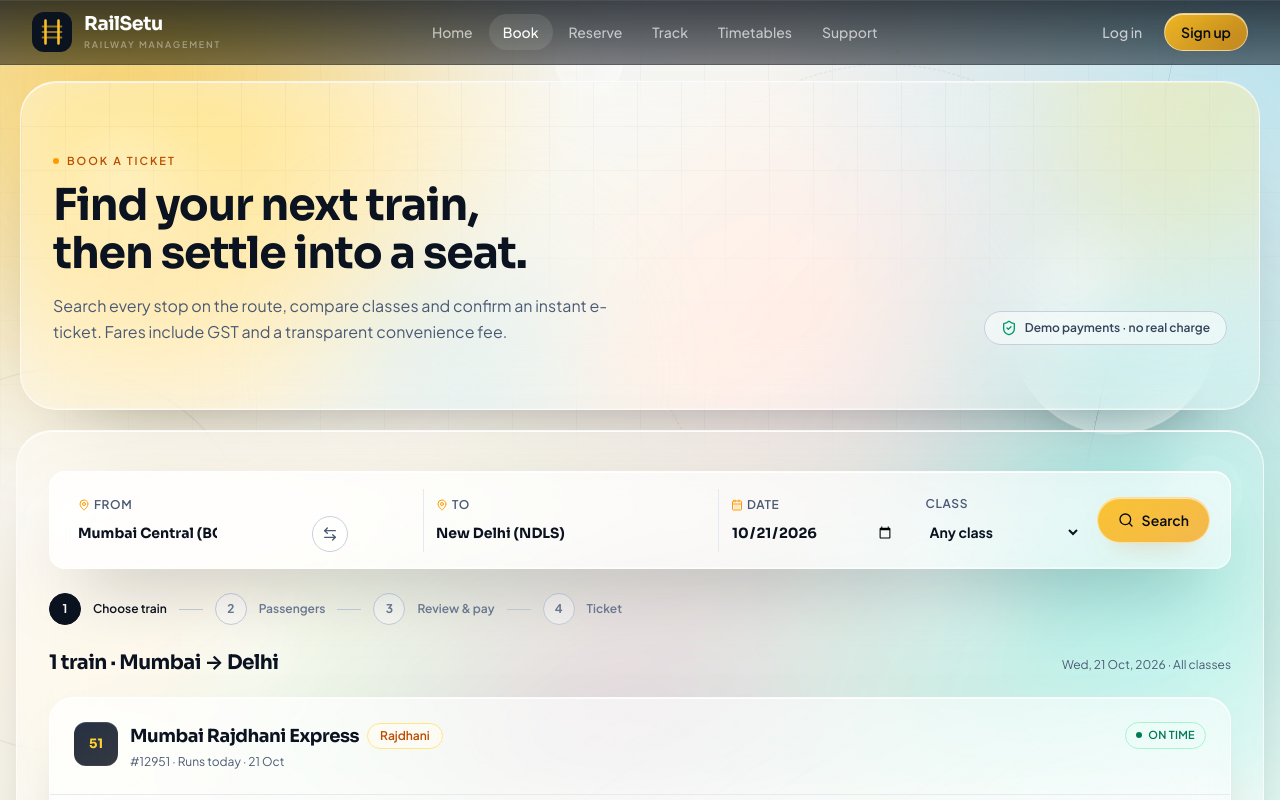
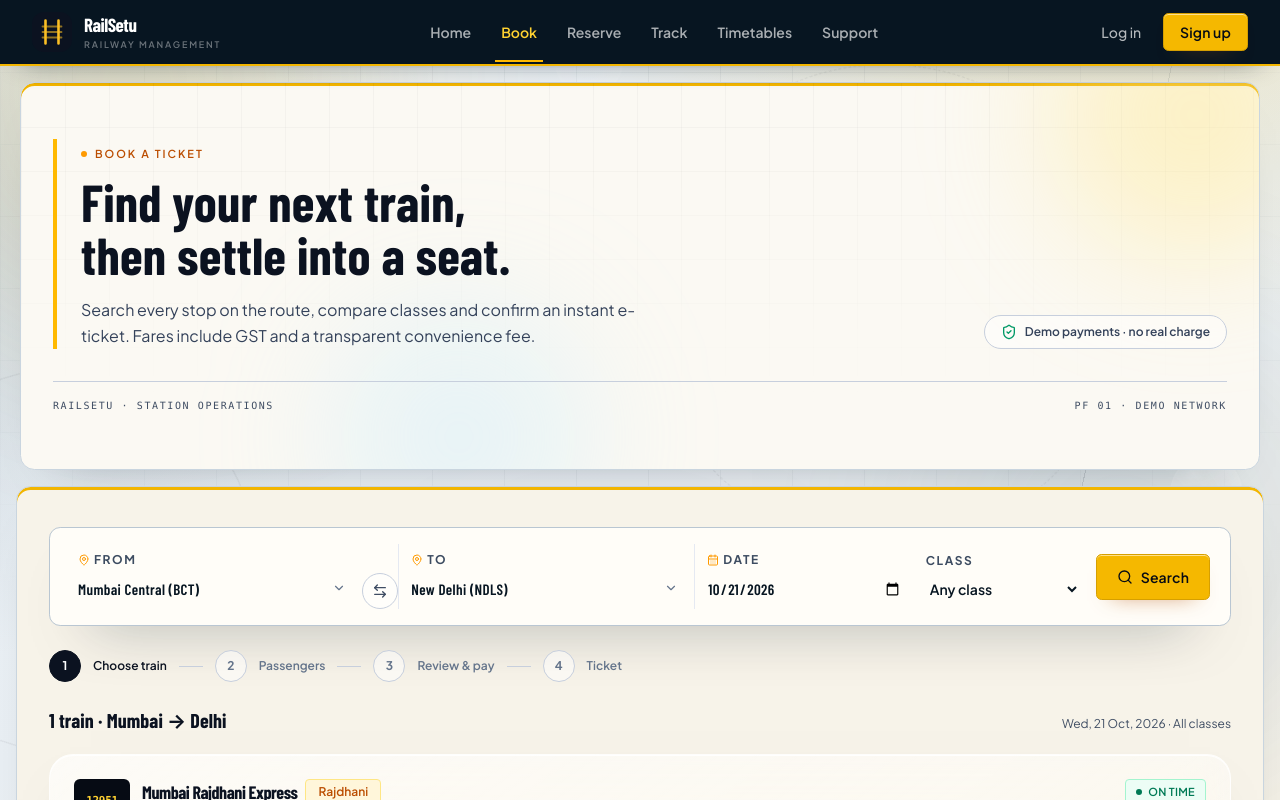
Before and after one commit to OPBSUTHAR/railway-management-system, a React (Vite) app: page / in a window 1280 px wide. Both pictures are taken after a click on the button "Search". Shown: the top 800 px of the page. Built offline with nearby package versions, Linux system fonts and the light colour scheme.

Commit message:
Rebuild railway visual identity and improve layout clarity

```diff
--- a/index.html
+++ b/index.html
@@ -3,7 +3,7 @@
   <head>
     <meta charset="UTF-8" />
     <meta name="viewport" content="width=device-width, initial-scale=1.0" />
-    <meta name="theme-color" content="#0b1220" />
+    <meta name="theme-color" content="#071521" />
     <meta
       name="description"
       content="RailSetu is a modern railway management platform to search trains, book tickets, reserve seats and track journeys across India."
@@ -12,7 +12,7 @@
     <link rel="preconnect" href="https://fonts.googleapis.com" />
     <link rel="preconnect" href="https://fonts.gstatic.com" crossorigin />
     <link
-      href="https://fonts.googleapis.com/css2?family=Plus+Jakarta+Sans:wght@400;500;600;700&family=Sora:wght@500;600;700&display=swap"
+      href="https://fonts.googleapis.com/css2?family=Barlow+Condensed:wght@500;600;700&family=Plus+Jakarta+Sans:wght@400;500;600;700&family=Sora:wght@500;600;700&display=swap"
       rel="stylesheet"
     />
     <title>RailSetu — Railway Management System</title>
--- a/src/components/Logo.jsx
+++ b/src/components/Logo.jsx
@@ -30,7 +30,7 @@ export default function Logo({ dark = false, compact = false, className = "" })
         </span>
         {!compact ? (
           <span
-            className={`mt-1.5 block text-[9px] font-semibold uppercase tracking-[0.2em] ${
+            className={`mt-1.5 hidden text-[9px] font-semibold uppercase tracking-[0.2em] min-[360px]:block ${
               dark ? "text-white/40" : "text-ink-400"
             }`}
           >
--- a/src/components/Navbar.jsx
+++ b/src/components/Navbar.jsx
@@ -31,8 +31,10 @@ const MENU_LINKS = [
 ];
 
 function navClass({ isActive }) {
-  return `relative rounded-full px-3.5 py-2 text-sm font-medium transition ${
-    isActive ? "bg-white/10 text-white" : "text-white/65 hover:bg-white/5 hover:text-white"
+  return `relative px-3.5 py-2 text-sm font-semibold transition ${
+    isActive
+      ? "text-amber-300 after:absolute after:inset-x-2 after:-bottom-3 after:h-0.5 after:bg-amber-400"
+      : "text-white/65 hover:text-white"
   }`;
 }
 
@@ -80,7 +82,7 @@ export default function Navbar() {
           ))}
         </nav>
 
-        <div className="flex items-center gap-2">
+        <div className="flex shrink-0 items-center gap-2">
           {user ? (
             <div className="relative" ref={menuRef}>
               <button
@@ -147,7 +149,7 @@ export default function Navbar() {
               >
                 Log in
               </Link>
-              <Link to="/signup" className="btn-amber !px-4 !py-2 text-sm">
+              <Link to="/signup" className="btn-amber shrink-0 whitespace-nowrap !px-3 !py-2 text-sm sm:!px-4">
                 Sign up
               </Link>
             </>
@@ -156,7 +158,7 @@ export default function Navbar() {
           <button
             type="button"
             onClick={() => setMobileOpen((open) => !open)}
-            className="grid h-10 w-10 place-items-center rounded-full border border-white/15 text-white/80 transition hover:bg-white/10 lg:hidden"
+            className="grid h-10 w-10 shrink-0 place-items-center rounded-full border border-white/15 text-white/80 transition hover:bg-white/10 lg:hidden"
             aria-label="Toggle navigation"
             aria-expanded={mobileOpen}
           >
@@ -174,8 +176,8 @@ export default function Navbar() {
                 to={link.to}
                 end={link.end}
                 className={({ isActive }) =>
-                  `rounded-xl px-3 py-3 text-base font-medium transition ${
-                    isActive ? "bg-white/10 text-white" : "text-white/70 hover:bg-white/5 hover:text-white"
+                  `rounded-md px-3 py-3 text-base font-medium transition ${
+                    isActive ? "border-l-2 border-amber-400 bg-white/5 pl-4 text-amber-300" : "text-white/70 hover:bg-white/5 hover:text-white"
                   }`
                 }
               >
--- a/src/components/PageHero.jsx
+++ b/src/components/PageHero.jsx
@@ -5,21 +5,25 @@ export default function PageHero({ eyebrow, title, description, actions, childre
         <div className="pointer-events-none absolute inset-0 grid-lines opacity-60 [mask-image:linear-gradient(to_bottom,black,transparent_85%)]" />
         <div className="pointer-events-none absolute -right-20 -top-28 h-72 w-72 rounded-full bg-amber-200/40 blur-3xl" />
         <div className="pointer-events-none absolute -bottom-24 left-1/4 h-64 w-64 rounded-full bg-sky-200/30 blur-3xl" />
-        <div className="container-x relative py-12 sm:py-16">
+        <div className="container-x relative py-12 sm:py-14">
           <div className="flex flex-col gap-6 md:flex-row md:items-end md:justify-between">
-            <div className="max-w-2xl">
+            <div className="max-w-2xl border-l-4 border-amber-400 pl-5 sm:pl-6">
               {eyebrow ? (
                 <span className="eyebrow text-amber-700">
                   <span className="h-1.5 w-1.5 rounded-full bg-amber-500" />
                   {eyebrow}
                 </span>
               ) : null}
-              <h1 className="mt-3 text-balance text-3xl font-bold leading-[1.08] sm:text-[44px]">{title}</h1>
+              <h1 className="mt-3 text-balance text-4xl font-bold leading-[1.02] sm:text-[52px]">{title}</h1>
               {description ? (
-                <p className="mt-4 max-w-xl text-sm leading-relaxed text-ink-500 sm:text-base">{description}</p>
+                <p className="mt-4 max-w-xl text-sm leading-relaxed text-ink-600 sm:text-base">{description}</p>
               ) : null}
             </div>
             {actions ? <div className="flex flex-wrap items-center gap-3">{actions}</div> : null}
+          </div>
+          <div className="mt-8 flex flex-wrap items-center justify-between gap-2 border-t border-ink-200 pt-4 font-mono text-[10px] uppercase tracking-[0.16em] text-ink-500">
+            <span>RailSetu · Station operations</span>
+            <span>PF 01 · Demo network</span>
           </div>
           {children}
         </div>
--- a/src/components/SearchBar.jsx
+++ b/src/components/SearchBar.jsx
@@ -1,5 +1,5 @@
 import { useState } from "react";
-import { ArrowLeftRight, CalendarDays, MapPin, Search } from "lucide-react";
+import { ArrowLeftRight, CalendarDays, ChevronDown, MapPin, Search } from "lucide-react";
 import { STATION_LIST, CLASS_META } from "../data/railway";
 import { todayISO } from "../lib/dates";
 
@@ -31,15 +31,16 @@ export default function SearchBar({ initial, onSubmit, className = "" }) {
 
   return (
     <form onSubmit={submit} className={`search-bubble rounded-2xl p-3 shadow-2xl sm:p-4 ${className}`}>
-      <div className="grid gap-2 md:grid-cols-[1fr_1fr_auto_1.1fr_auto] md:items-end">
-        <label className="relative block px-3 py-2">
+      <div className="grid gap-2 md:grid-cols-[minmax(0,1.35fr)_auto_minmax(0,1.35fr)_minmax(0,1fr)_auto] md:items-end md:gap-0">
+        <label className="relative block min-w-0 px-3 py-2">
           <span className="field-label flex items-center gap-1">
             <MapPin className="h-3 w-3 text-amber-500" /> From
           </span>
+          <div className="relative">
             <select
               value={from}
               onChange={(event) => setFrom(event.target.value)}
-            className="mt-1 w-full cursor-pointer appearance-none bg-transparent pr-2 font-display text-sm font-bold text-ink-900 outline-none"
+              className="mt-1 w-full min-w-0 cursor-pointer appearance-none bg-transparent pr-7 font-display text-[15px] font-semibold tracking-wide text-ink-950 outline-none"
             >
               {STATION_LIST.map((station) => (
                 <option key={station.code} value={station.code}>
@@ -47,6 +48,8 @@ export default function SearchBar({ initial, onSubmit, className = "" }) {
                 </option>
               ))}
             </select>
+            <ChevronDown className="pointer-events-none absolute right-1 top-1/2 h-3.5 w-3.5 -translate-y-1/2 text-ink-400" />
+          </div>
         </label>
 
         <div className="relative hidden items-center justify-center md:flex">
@@ -60,14 +63,15 @@ export default function SearchBar({ initial, onSubmit, className = "" }) {
           </button>
         </div>
 
-        <label className="relative block border-t border-ink-100 px-3 py-2 md:border-l md:border-t-0">
+        <label className="relative block min-w-0 border-t border-ink-100 px-3 py-2 md:border-l md:border-t-0">
           <span className="field-label flex items-center gap-1">
             <MapPin className="h-3 w-3 text-amber-500" /> To
           </span>
+          <div className="relative">
             <select
               value={to}
               onChange={(event) => setTo(event.target.value)}
-            className="mt-1 w-full cursor-pointer appearance-none bg-transparent pr-2 font-display text-sm font-bold text-ink-900 outline-none"
+              className="mt-1 w-full min-w-0 cursor-pointer appearance-none bg-transparent pr-7 font-display text-[15px] font-semibold tracking-wide text-ink-950 outline-none"
             >
               {STATION_LIST.map((station) => (
                 <option key={station.code} value={station.code}>
@@ -75,9 +79,11 @@ export default function SearchBar({ initial, onSubmit, className = "" }) {
                 </option>
               ))}
             </select>
+            <ChevronDown className="pointer-events-none absolute right-1 top-1/2 h-3.5 w-3.5 -translate-y-1/2 text-ink-400" />
+          </div>
         </label>
 
-        <label className="relative block border-t border-ink-100 px-3 py-2 md:border-l md:border-t-0">
+        <label className="relative block min-w-0 border-t border-ink-100 px-3 py-2 md:border-l md:border-t-0">
           <span className="field-label flex items-center gap-1">
             <CalendarDays className="h-3 w-3 text-amber-500" /> Date
           </span>
@@ -86,17 +92,17 @@ export default function SearchBar({ initial, onSubmit, className = "" }) {
             min={todayISO()}
             value={date}
             onChange={(event) => setDate(event.target.value)}
-            className="mt-1 w-full bg-transparent font-display text-sm font-bold text-ink-900 outline-none"
+            className="mt-1 w-full min-w-0 bg-transparent font-display text-[15px] font-semibold tracking-wide text-ink-950 outline-none"
           />
         </label>
 
-        <div className="flex gap-2 border-t border-ink-100 px-1 pt-2 md:border-none md:pt-0">
-          <label className="block flex-1 px-2 py-2">
+        <div className="flex min-w-0 gap-2 border-t border-ink-100 px-1 pt-2 md:border-none md:pt-0">
+          <label className="block min-w-0 flex-1 px-2 py-2">
             <span className="field-label">Class</span>
             <select
               value={classCode}
               onChange={(event) => setClassCode(event.target.value)}
-              className="mt-1 w-full cursor-pointer bg-transparent text-sm font-bold text-ink-900 outline-none"
+              className="mt-1 w-full min-w-0 cursor-pointer bg-transparent text-sm font-semibold text-ink-950 outline-none"
             >
               <option value="ANY">Any class</option>
               {Object.entries(CLASS_META).map(([code, meta]) => (
@@ -108,7 +114,7 @@ export default function SearchBar({ initial, onSubmit, className = "" }) {
           </label>
           <button type="submit" className="btn btn-amber shrink-0 self-center px-4 py-3 sm:px-5">
             <Search className="h-4 w-4" />
-            <span className="hidden sm:inline">Search</span>
+            <span>Search</span>
           </button>
         </div>
       </div>
--- a/src/components/StatusBadge.jsx
+++ b/src/components/StatusBadge.jsx
@@ -27,7 +27,7 @@ export default function StatusBadge({ status, tone, dot = true, className = "" }
   const resolved = TONES[tone || STATUS_TONE[status] || "ink"];
   return (
     <span
-      className={`inline-flex items-center gap-1.5 rounded-full border px-2.5 py-1 text-[11px] font-semibold uppercase tracking-wide ${resolved} ${className}`}
+      className={`inline-flex items-center gap-1.5 rounded-sm border px-2.5 py-1 text-[11px] font-semibold uppercase tracking-wide ${resolved} ${className}`}
     >
       {dot ? <span className="h-1.5 w-1.5 rounded-full bg-current" /> : null}
       {status}
--- a/src/index.css
+++ b/src/index.css
@@ -2,14 +2,14 @@
 
 @theme {
   --font-sans: "Plus Jakarta Sans", ui-sans-serif, system-ui, -apple-system, "Segoe UI", sans-serif;
-  --font-display: "Sora", ui-sans-serif, system-ui, -apple-system, "Segoe UI", sans-serif;
+  --font-display: "Barlow Condensed", "Sora", ui-sans-serif, system-ui, -apple-system, "Segoe UI", sans-serif;
 
   --color-ink-50: #f4f6fa;
   --color-ink-100: #e5e9f2;
   --color-ink-200: #c7cfdd;
   --color-ink-300: #9aa7bd;
-  --color-ink-400: #6d7c96;
-  --color-ink-500: #4b5a74;
+  --color-ink-400: #64748b;
+  --color-ink-500: #3f4d63;
   --color-ink-600: #34425a;
   --color-ink-700: #222f45;
   --color-ink-800: #142036;
@@ -779,6 +779,259 @@
   animation: fade-up 0.6s cubic-bezier(0.22, 1, 0.36, 1) both;
 }
 
+/* ── Railway station theme ──────────────────────────────────────────────── */
+body {
+  background: #e7edf2;
+}
+
+.ambient-bg {
+  background: #e7edf2;
+}
+
+.ambient-wash {
+  background:
+    radial-gradient(58rem 42rem at 88% -10%, rgba(245, 184, 0, 0.2), transparent 64%),
+    radial-gradient(52rem 42rem at -8% 26%, rgba(23, 58, 86, 0.16), transparent 68%),
+    linear-gradient(155deg, #eef3f7 0%, #e8eef3 55%, #f4f0e6 100%);
+}
+
+.ambient-grid {
+  background-image:
+    linear-gradient(rgba(8, 28, 45, 0.06) 1px, transparent 1px),
+    linear-gradient(90deg, rgba(8, 28, 45, 0.06) 1px, transparent 1px);
+  background-size: 72px 72px;
+}
+
+.ambient-blob {
+  opacity: 0.34;
+  filter: blur(72px);
+}
+
+.ambient-blob-a {
+  background: radial-gradient(circle at 40% 40%, rgba(245, 184, 0, 0.55), rgba(245, 184, 0, 0) 68%);
+}
+
+.ambient-blob-b {
+  background: radial-gradient(circle at 50% 50%, rgba(27, 78, 112, 0.4), rgba(27, 78, 112, 0) 70%);
+}
+
+.ambient-blob-c {
+  background: radial-gradient(circle at 50% 50%, rgba(180, 83, 9, 0.24), rgba(180, 83, 9, 0) 70%);
+}
+
+.ambient-bubble {
+  opacity: 0.32;
+  border-color: rgba(255, 255, 255, 0.55);
+}
+
+/* Wide, solid "station panels" replace the floating glass bubbles */
+.bubble-surface,
+.site-glass main section.bubble-section {
+  border: 1px solid #c9d5df;
+  border-radius: 0.9rem;
+  background-color: #fbf9f3;
+  background-image: none;
+  box-shadow:
+    inset 0 3px 0 #f2b500,
+    0 22px 48px -42px rgba(7, 21, 33, 0.55),
+    inset 0 1px 0 #ffffff;
+  backdrop-filter: none;
+}
+
+.site-glass main section.bubble-section {
+  width: calc(100% - 2rem);
+  max-width: 84rem;
+  margin: 1rem auto;
+}
+
+.site-glass main section.bubble-section:nth-of-type(even) {
+  background-color: #f7f3e9;
+}
+
+/* Crisp ticket cards instead of translucent bubbles */
+.site-glass :is(.rounded-xl, .rounded-2xl, .rounded-3xl).bg-white:not(.field) {
+  border: 1px solid #d6dfe7;
+  border-radius: 0.7rem;
+  background-color: #fffdf8;
+  background-image: none;
+  box-shadow:
+    0 1px 0 #ffffff inset,
+    0 16px 32px -30px rgba(7, 21, 33, 0.5);
+  backdrop-filter: none;
+}
+
+.site-glass :is(.rounded-xl, .rounded-2xl, .rounded-3xl):is(.bg-ink-950, .bg-ink-900) {
+  border: 1px solid #1a3044;
+  border-radius: 0.8rem;
+  background-color: #071521;
+  background-image: none;
+  box-shadow:
+    inset 0 1px 0 rgba(255, 255, 255, 0.1),
+    0 22px 45px -34px rgba(7, 21, 33, 0.8);
+  backdrop-filter: none;
+}
+
+.site-glass [class~="bg-paper/70"],
+.site-glass [class~="bg-paper/60"] {
+  background-color: #f2ede2;
+}
+
+.site-glass [class~="bg-ink-50"],
+.site-glass [class~="bg-ink-50/70"] {
+  background-color: #eef2f6;
+}
+
+.site-glass [class~="bg-amber-50"] {
+  background-color: #fff6da;
+}
+
+.site-glass [class~="bg-rose-50"] {
+  background-color: #fff1f2;
+}
+
+.site-glass [class~="bg-emerald-50"] {
+  background-color: #ecfdf5;
+}
+
+.site-glass [class~="bg-sky-50"] {
+  background-color: #eff8ff;
+}
+
+/* Form controls: high-contrast station-counter fields */
+.field {
+  border: 1px solid #c3cfda;
+  border-radius: 0.5rem;
+  background-color: #fffefb;
+  background-image: none;
+  box-shadow: none;
+  color: #071521;
+  backdrop-filter: none;
+}
+
+.field:focus {
+  border-color: #d99f00;
+  background-color: #ffffff;
+  box-shadow: 0 0 0 3px rgba(245, 184, 0, 0.18);
+}
+
+.field-label {
+  color: #3d4c61;
+  font-weight: 700;
+  letter-spacing: 0.13em;
+}
+
+.chip {
+  border-radius: 0.25rem;
+  backdrop-filter: none;
+}
+
+.search-bubble {
+  border: 1px solid #b9c6d2;
+  border-radius: 0.7rem;
+  background-color: #fffdf8;
+  background-image: none;
+  box-shadow: 0 30px 60px -42px rgba(7, 21, 33, 0.75);
+  backdrop-filter: none;
+}
+
+.search-bubble .field-label {
+  color: #3d4c61;
+}
+
+.search-bubble select,
+.search-bubble input {
+  color: #071521;
+}
+
+.search-bubble select option {
+  color: #071521;
+  background: #fffdf8;
+}
+
+/* Buttons read as station signage, not pills */
+.btn,
+.btn-primary,
+.btn-amber,
+.btn-outline,
+.btn-ghost {
+  border-radius: 0.35rem;
+  letter-spacing: 0.01em;
+  backdrop-filter: none;
+}
+
+.btn-primary {
+  border-color: #183249;
+  background-color: #0b1f31;
+  background-image: none;
+  box-shadow: inset 0 1px 0 rgba(255, 255, 255, 0.14), 0 10px 22px -18px rgba(7, 21, 33, 0.9);
+}
+
+.btn-primary:hover {
+  background-color: #143149;
+  background-image: none;
+}
+
+.btn-amber {
+  border-color: #d69f00;
+  background-color: #f5b800;
+  background-image: none;
+  box-shadow: inset 0 1px 0 #ffe08a, 0 10px 22px -16px rgba(180, 83, 9, 0.8);
+}
+
+.btn-amber:hover {
+  background-color: #ffc21a;
+  background-image: none;
+}
+
+.btn-outline {
+  border-color: #bfccd7;
+  background-color: #fffdf8;
+  background-image: none;
+  box-shadow: none;
+}
+
+.btn-outline:hover {
+  border-color: #e0a800;
+  background-color: #fff9e6;
+  background-image: none;
+}
+
+/* Navigation and footer: deep railway navy with signal-amber rules */
+.navbar-glass {
+  border-bottom: 2px solid #f2b500;
+  background-color: #071521;
+  background-image: none;
+  box-shadow: 0 12px 28px -22px rgba(7, 21, 33, 0.85);
+  backdrop-filter: none;
+}
+
+.navbar-glass nav a {
+  border-radius: 0.25rem;
+}
+
+.footer-glass {
+  border-top: 3px solid #f2b500;
+  background-color: #071521;
+  background-image: none;
+  backdrop-filter: none;
+}
+
+/* Left-aligned, editorial section headings */
+.site-glass main section.bubble-section h2,
+.bubble-surface h1 {
+  letter-spacing: 0.005em;
+}
+
+@media (hover: hover) and (pointer: fine) {
+  .site-glass .card:hover,
+  .site-glass :is(div, article, a):is(.rounded-xl, .rounded-2xl, .rounded-3xl).bg-white[class*="border"]:not(.field):hover {
+    border-color: #e0a800;
+    box-shadow:
+      inset 0 1px 0 #ffffff,
+      0 20px 38px -30px rgba(7, 21, 33, 0.5);
+  }
+}
+
 @media print {
   .no-print {
     display: none !important;
--- a/src/pages/Booking.jsx
+++ b/src/pages/Booking.jsx
@@ -58,22 +58,22 @@ function TrainResult({ result, date, classFilter, onSelect }) {
 
   return (
     <article className={`card overflow-hidden transition ${operating ? "" : "opacity-80"}`}>
-      <div className="flex flex-wrap items-start justify-between gap-4 border-b border-ink-100 p-5 sm:p-6">
-        <div className="flex items-start gap-3">
-          <span className="grid h-11 w-11 shrink-0 place-items-center rounded-xl bg-ink-950 font-display text-[13px] font-extrabold text-amber-300">
-            {train.number.slice(-2)}
+      <div className="flex items-start justify-between gap-3 border-b border-ink-100 p-5 sm:p-6">
+        <div className="flex min-w-0 items-start gap-3">
+          <span className="grid h-11 w-14 shrink-0 place-items-center rounded-md bg-ink-950 font-mono text-[11px] font-bold tracking-tight text-amber-300">
+            {train.number}
           </span>
-          <div>
+          <div className="min-w-0">
             <div className="flex flex-wrap items-center gap-2">
-              <h3 className="font-display text-lg font-bold text-ink-900">{train.name}</h3>
+              <h3 className="font-display text-base font-bold leading-tight text-ink-900 sm:text-lg">{train.name}</h3>
               <span className="chip border-amber-200 bg-amber-50 text-amber-700">{train.tag}</span>
             </div>
             <p className="mt-1 text-xs text-ink-500">
-              #{train.number} · Runs {runsOn(train.days, date) ? "today" : "on selected days"} · {formatDate(date, { weekday: undefined, year: undefined })}
+              Runs {runsOn(train.days, date) ? "today" : "on selected days"} · {formatDate(date, { weekday: undefined, year: undefined })}
             </p>
           </div>
         </div>
-        <StatusBadge status={train.status} />
+        <StatusBadge status={train.status} className="shrink-0" />
       </div>
 
       <div className="grid gap-5 p-5 sm:p-6 lg:grid-cols-[1fr_1.1fr]">
@@ -147,10 +147,10 @@ function TrainResult({ result, date, classFilter, onSelect }) {
                         {status.status === "WL" ? `Waitlist ${status.seats}` : `${status.seats} seats`}
                       </p>
                     </div>
-                    <div className="text-right">
+                    <div className="shrink-0 text-right">
                       <p className="font-display text-sm font-extrabold text-ink-900">{formatINR(fare)}</p>
-                      <p className="text-[10px] font-semibold uppercase tracking-wide text-ink-400 opacity-0 transition group-hover:opacity-100">
-                        Select
+                      <p className="mt-1 inline-flex items-center gap-1 text-[10px] font-bold uppercase tracking-wide text-amber-700 transition group-hover:text-amber-800">
+                        Select <ArrowRight className="h-3 w-3" />
                       </p>
                     </div>
                   </button>
--- a/src/pages/MyBookings.jsx
+++ b/src/pages/MyBookings.jsx
@@ -88,7 +88,7 @@ export default function MyBookings() {
                 key={item.id}
                 type="button"
                 onClick={() => setTab(item.id)}
-                className={`rounded-full border px-4 py-2 text-xs font-semibold transition ${
+                className={`rounded-md border px-4 py-2 text-xs font-semibold transition ${
                   tab === item.id
                     ? "border-ink-950 bg-ink-950 text-white"
                     : "border-ink-200 bg-white text-ink-600 hover:border-ink-300"
--- a/src/pages/Schedule.jsx
+++ b/src/pages/Schedule.jsx
@@ -109,8 +109,8 @@ export default function Schedule() {
                   onClick={() => setExpanded(open ? null : train.number)}
                   className="flex w-full flex-wrap items-center gap-4 p-4 text-left sm:p-5"
                 >
-                  <span className="grid h-11 w-11 shrink-0 place-items-center rounded-xl bg-ink-950 font-mono text-[10px] font-bold text-amber-300">
-                    {train.number.slice(-2)}
+                  <span className="grid h-11 w-14 shrink-0 place-items-center rounded-md bg-ink-950 font-mono text-[11px] font-bold tracking-tight text-amber-300">
+                    {train.number}
                   </span>
                   <div className="min-w-0 flex-1">
                     <div className="flex flex-wrap items-center gap-2">
```
Also changed, not shown: src/components/TicketCard.jsx (+4 -4 lines), src/pages/Home.jsx (+59 -43 lines). Lines whose indentation alone changed are shown as unchanged.
